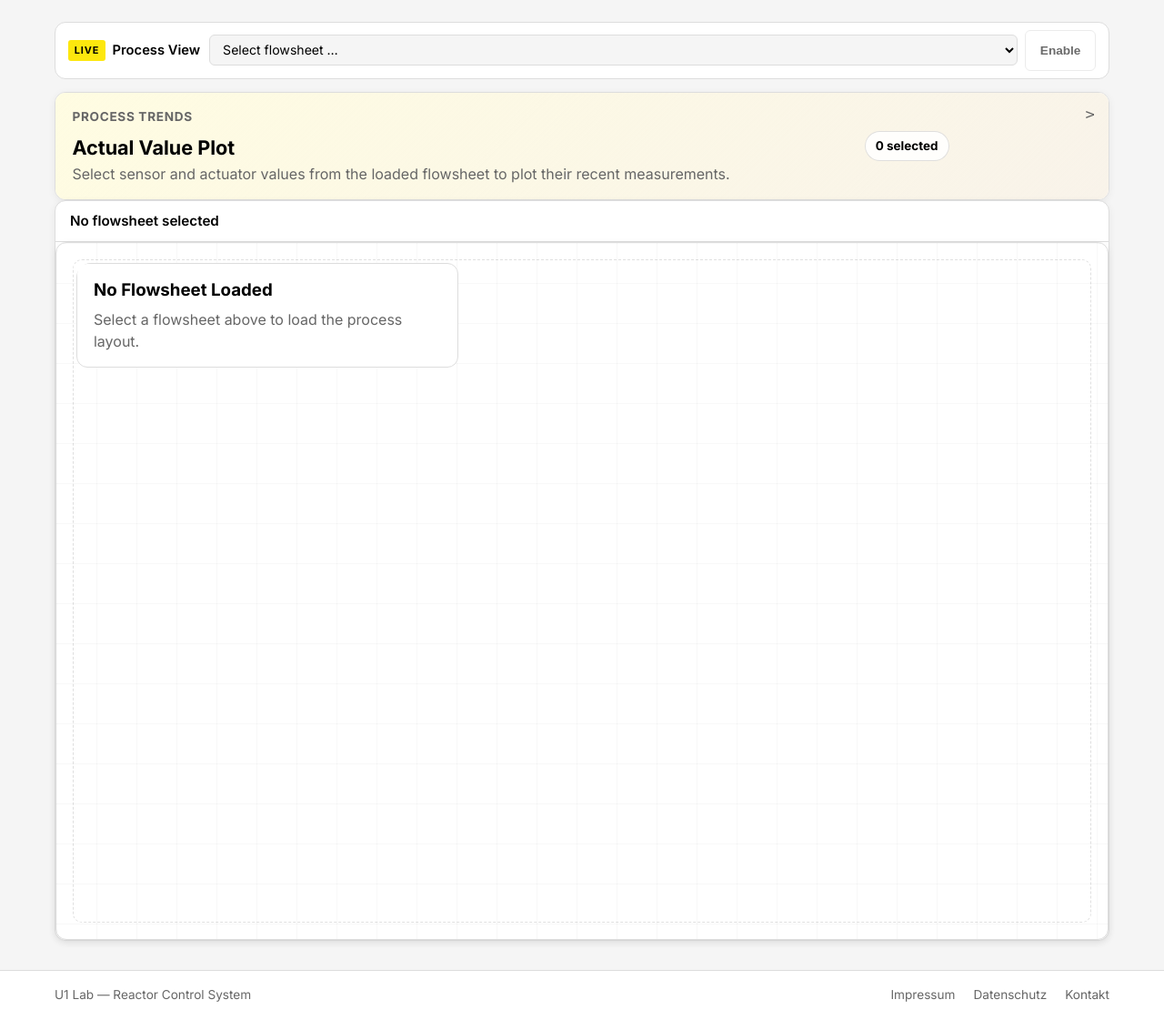
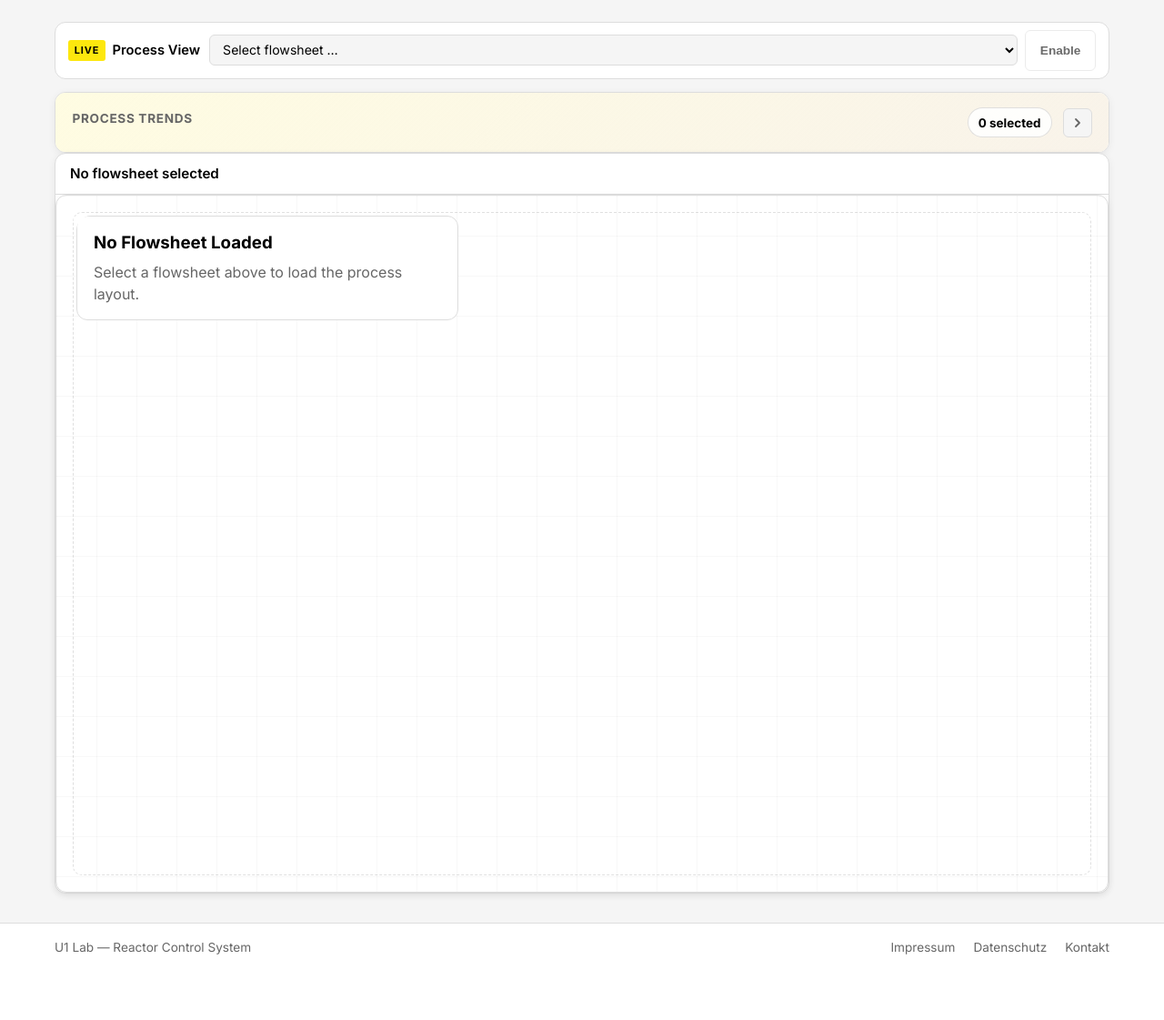
Before and after one commit to SkyTurtle-coder/reactor_ctrl, a Flask app: page /process in a window 1280 px wide. Shown: the part 84-1205 px from the top of the page at 91% size. After the commit the page ends 1133 px from the top, so only its background shows below. Run offline with Flask 3, Linux system fonts and the light colour scheme; data that the repository does not hold is empty; parts of the project's set-up code (start-up, migrations or seed data) failed here and were passed over; some libraries are stand-ins or nearby versions.

Commit message:
Polish collapsible panel interactions

```diff
--- a/static/css/app.css
+++ b/static/css/app.css
@@ -15,6 +15,8 @@
     --shadow: 0 2px 8px rgba(0, 0, 0, 0.06);
     --radius: 12px;
     --radius-sm: 8px;
+    --collapsible-duration: 420ms;
+    --collapsible-ease: cubic-bezier(0.22, 1, 0.36, 1);
 }
 
 *,
@@ -39,6 +41,97 @@ body {
 a {
     color: var(--accent-strong);
     text-decoration: none;
+}
+
+.ui-collapsible-details {
+    overflow: hidden;
+}
+
+.ui-collapsible-summary {
+    display: grid;
+    grid-template-columns: minmax(0, 1fr) auto auto;
+    align-items: center;
+    gap: 0.75rem;
+    cursor: pointer;
+    list-style: none;
+}
+
+.ui-collapsible-summary::-webkit-details-marker {
+    display: none;
+}
+
+.ui-collapsible-summary::marker {
+    content: "";
+}
+
+.ui-collapsible-chevron {
+    display: inline-flex;
+    align-items: center;
+    justify-content: center;
+    width: 2rem;
+    height: 2rem;
+    border: 1px solid var(--border);
+    border-radius: 6px;
+    background: var(--bg);
+    color: var(--muted);
+    flex-shrink: 0;
+    transition:
+        color 0.18s ease,
+        border-color 0.18s ease,
+        background-color 0.18s ease,
+        box-shadow 0.18s ease;
+}
+
+.ui-collapsible-chevron svg {
+    display: block;
+    transform: rotate(180deg);
+    transition: transform var(--collapsible-duration) var(--collapsible-ease);
+}
+
+.ui-collapsible-details[open] > .ui-collapsible-summary .ui-collapsible-chevron svg {
+    transform: rotate(-90deg);
+}
+
+.ui-collapsible-summary:hover .ui-collapsible-chevron,
+.ui-collapsible-summary:focus-visible .ui-collapsible-chevron {
+    color: var(--text);
+    border-color: #aaaaaa;
+}
+
+.ui-collapsible-panel {
+    display: grid;
+    grid-template-rows: 0fr;
+    opacity: 0;
+    visibility: hidden;
+    transform: translate3d(0, -10px, 0);
+    pointer-events: none;
+    transition:
+        grid-template-rows var(--collapsible-duration) var(--collapsible-ease),
+        opacity 260ms ease,
+        transform var(--collapsible-duration) var(--collapsible-ease),
+        visibility 0s linear var(--collapsible-duration);
+}
+
+.ui-collapsible-details:not([open]) > .ui-collapsible-panel {
+    display: grid;
+}
+
+.ui-collapsible-details[open] > .ui-collapsible-panel {
+    grid-template-rows: 1fr;
+    opacity: 1;
+    visibility: visible;
+    transform: translate3d(0, 0, 0);
+    pointer-events: auto;
+    transition:
+        grid-template-rows var(--collapsible-duration) var(--collapsible-ease),
+        opacity 260ms ease,
+        transform var(--collapsible-duration) var(--collapsible-ease),
+        visibility 0s linear 0s;
+}
+
+.ui-collapsible-panel-inner {
+    min-height: 0;
+    overflow: hidden;
 }
 
 a:hover {
@@ -371,38 +479,12 @@ pre {
 }
 
 .process-plot-summary {
-    display: flex;
-    align-items: flex-start;
-    gap: 1rem;
     padding: 1rem 1.15rem;
-    cursor: pointer;
-    list-style: none;
     background:
         linear-gradient(135deg, rgba(253, 231, 14, 0.12), rgba(248, 242, 232, 0.92)),
         #ffffff;
 }
 
-.process-plot-summary::-webkit-details-marker {
-    display: none;
-}
-
-.process-plot-summary::marker {
-    content: "";
-}
-
-.process-plot-summary::after {
-    content: "v";
-    margin-left: auto;
-    color: var(--muted);
-    font-size: 1rem;
-    line-height: 1;
-    transition: transform 0.2s ease;
-}
-
-.process-plot-panel:not([open]) .process-plot-summary::after {
-    transform: rotate(-90deg);
-}
-
 .process-plot-panel[open] .process-plot-summary {
     border-bottom: 1px solid var(--border);
 }
@@ -419,8 +501,7 @@ pre {
 .process-plot-summary-meta {
     display: inline-flex;
     align-items: center;
-    align-self: center;
-    margin-left: auto;
+    justify-self: end;
     padding: 0.35rem 0.7rem;
     border: 1px solid rgba(0, 0, 0, 0.12);
     border-radius: 999px;
--- a/templates/process.html
+++ b/templates/process.html
@@ -46,23 +46,24 @@
 <p class="process-selection-notice error-text">The requested flowsheet could not be found.</p>
 {% endif %}
 
-<details class="card process-plot-panel" id="process-plot-panel" {% if selected_build %}open{% endif %}>
-    <summary class="process-plot-summary">
+<details class="card process-plot-panel ui-collapsible-details" id="process-plot-panel" {% if selected_build %}open{% endif %}>
+    <summary class="process-plot-summary ui-collapsible-summary">
         <div class="process-plot-summary-copy">
             <span class="section-label">Process Trends</span>
-            <h2>Actual Value Plot</h2>
-            <p class="muted" id="process-plot-summary-text">
-                Select sensor and actuator values from the loaded flowsheet to plot their recent measurements.
-            </p>
         </div>
         <span class="process-plot-summary-meta" id="process-plot-selection-count">0 selected</span>
+        <span class="ui-collapsible-chevron" aria-hidden="true">
+            <svg width="12" height="12" viewBox="0 0 12 12" fill="none" aria-hidden="true">
+                <path d="M8 2L4 6L8 10" stroke="currentColor" stroke-width="1.8" stroke-linecap="round" stroke-linejoin="round"/>
+            </svg>
+        </span>
     </summary>
 
-    <div class="process-plot-body">
+    <div class="ui-collapsible-panel">
+        <div class="process-plot-body ui-collapsible-panel-inner">
             <section class="process-plot-selector-card">
                 <div class="process-plot-selector-header">
                     <span class="section-label">Available Values</span>
-                <p class="muted">Checkboxes are derived from the mapped sensors and actuators on this flowsheet.</p>
                 </div>
                 <div class="process-plot-selection" id="process-plot-selection"></div>
                 <p class="muted process-plot-selection-empty" id="process-plot-selection-empty">No plottable measurement channels are available for this flowsheet yet.</p>
@@ -74,6 +75,7 @@
                     Select one or more values to display a live trend plot.
                 </p>
             </section>
+        </div>
     </div>
 </details>
 
```
Also changed, not shown: other parts of static/css/app.css (+59 -16 lines), templates/reactor_builder.html (+10 -3 lines), tests/test_process_view_template.py (+20 -0 lines). Lines whose indentation alone changed are shown as unchanged.
